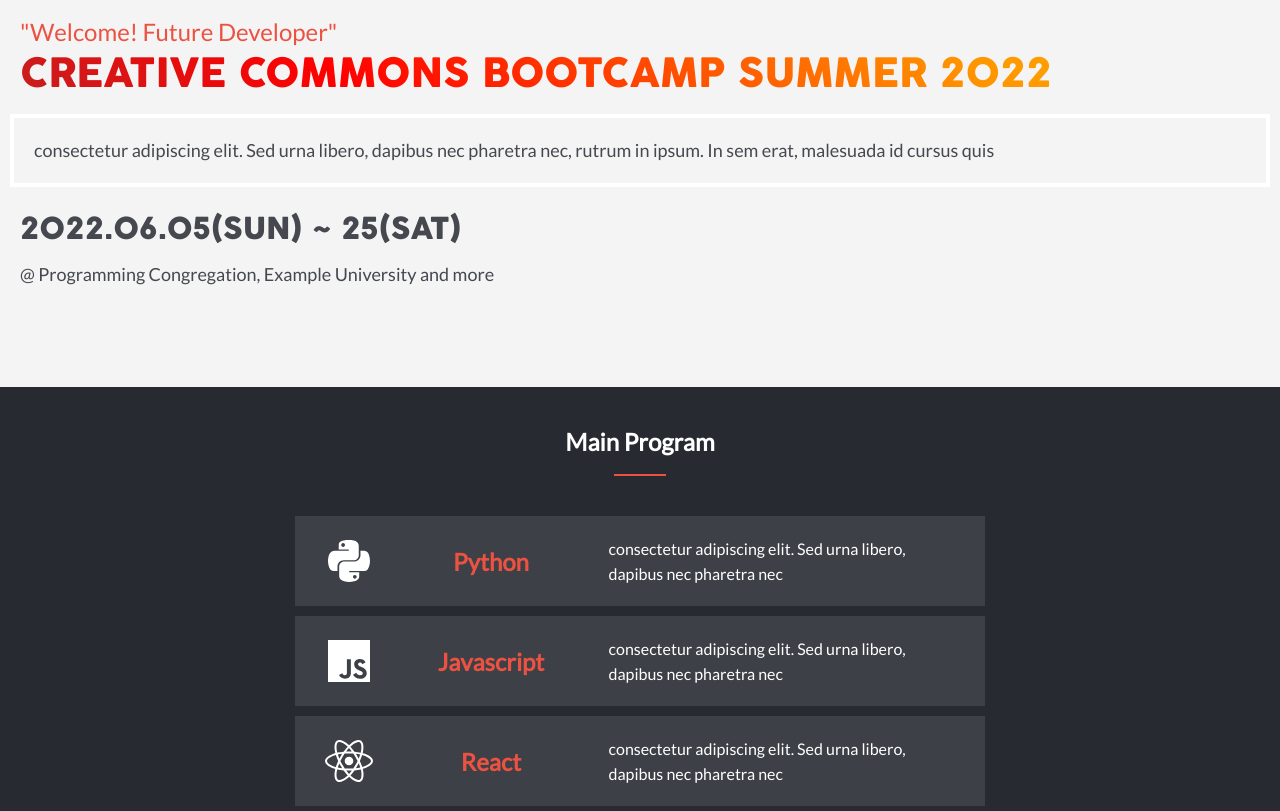
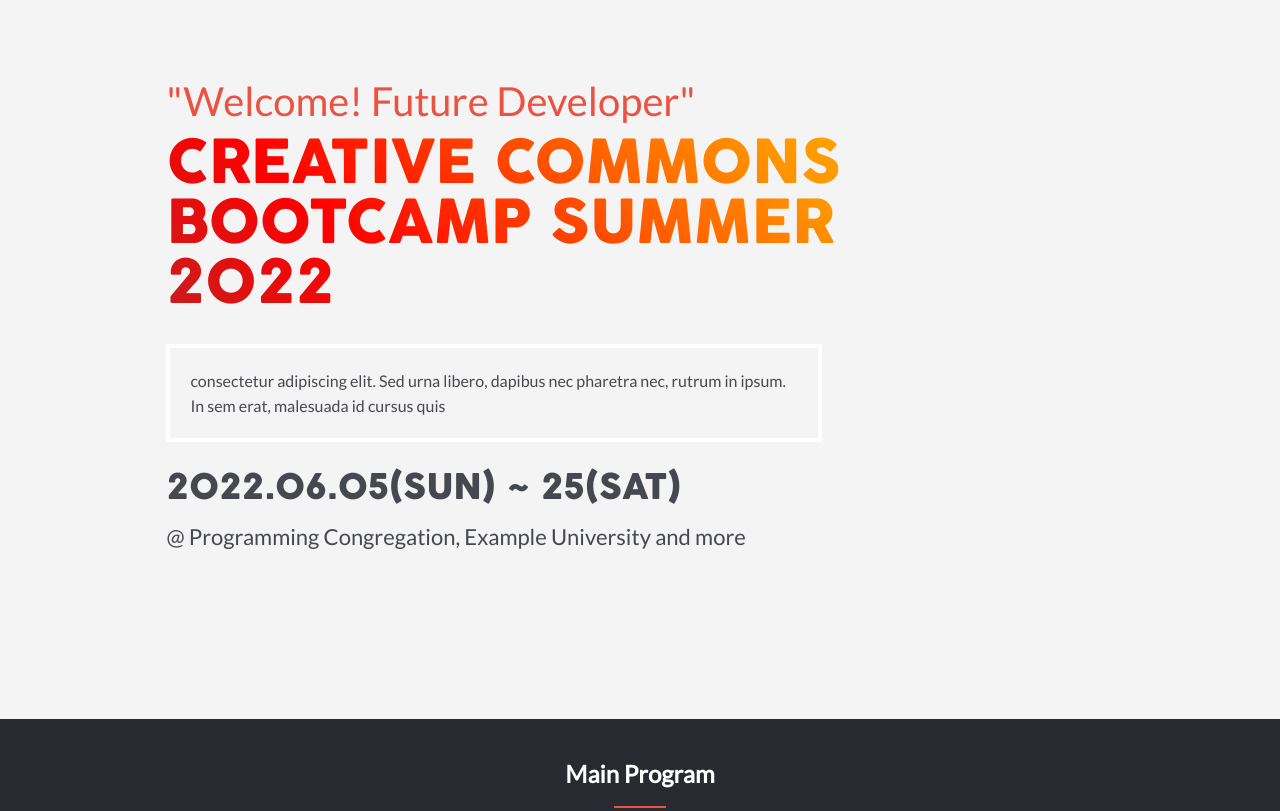
Before and after one commit to JohnFTitor/capstoneProject_first, a website: page index.html in a window 1280 px wide. Shown: the part 140-951 px from the top of the page. Drawn offline with Linux system fonts and the light colour scheme.

Commit message:
Add desktop version of the presentation section for laptop and bigger sizes

```diff
--- a/index.html
+++ b/index.html
@@ -51,14 +51,16 @@
             </ul>
         </nav>
     </header>
-    <section id="presentation" class="container presentation">
-        <p class="title title-description">"Welcome! Future Developer"</p>
-        <h1 class="title title-header title-home">CREATIVE COMMONS BOOTCAMP SUMMER 2022</h1>
-        <div class="container container-text">
-            <p>consectetur adipiscing elit. Sed urna libero, dapibus nec pharetra nec, rutrum in ipsum. In sem erat, malesuada id cursus quis</p>
+    <section id="presentation">
+        <div class="container presentation">
+            <p class="title title-description title-description-home">"Welcome! Future Developer"</p>
+            <h1 class="title title-header title-home">CREATIVE COMMONS BOOTCAMP SUMMER 2022</h1>
+            <div class="container container-text">
+                <p>consectetur adipiscing elit. Sed urna libero, dapibus nec pharetra nec, rutrum in ipsum. In sem erat, malesuada id cursus quis</p>
+            </div>
+            <h2 class="info">2022.06.05(SUN) ~ 25(SAT) </h2>
+            <p class="info-description">@ Programming Congregation, Example University and more</p>
         </div>
-        <h2 class="info">2022.06.05(SUN) ~ 25(SAT) </h2>
-        <p>@ Programming Congregation, Example University and more</p>
     </section>
     <section id="main-program" class="container programm">
         <h1>Main Program</h1>
--- a/sass/base/_typography.scss
+++ b/sass/base/_typography.scss
@@ -26,6 +26,9 @@
   font-size: 30px;
   font-family: 'Cocogoose', sans-serif;
   font-weight: 400;
+  @include for-desktop {
+    font-size: 35px;
+  }
 }
 
 .title {
@@ -48,6 +51,17 @@
     color: transparent;
     background-image: $color-title-home;
     background-color: $color-title;
+    @include for-desktop {
+      font-size: 60px;
+      line-height: 60px;
+      padding: 10px 0;
+    }
+  }
+
+  &-description-home {
+    @include for-desktop {
+      font-size: 40px;
+    }
   }
 }
 
--- a/sass/pages/_home.scss
+++ b/sass/pages/_home.scss
@@ -2,6 +2,9 @@
 .presentation > * {
   margin-left: 10px;
   margin-bottom: 10px;
+  @include for-desktop {
+    margin-left: 0;
+  }
 }
 
 .container {
@@ -12,11 +15,28 @@
     border: 4px solid white;
     padding: 20px;
     margin: 20px 0;
+    @include for-desktop {
+      width: 80%;
+      p {
+        font-size: 16px;
+      }
+    }
   }
 }
 
 .presentation {
   padding: 50px 10px 90px 10px;
+  @include for-desktop {
+    width: 90%;
+    padding-top: 15vh;
+    padding-bottom: 20vh;
+  }
+  @include for-big-desktop {
+    width: 75%;
+  }
+}
+
+#presentation {
   background-color: #f4f4f4;
 }
 
@@ -135,3 +155,18 @@
   height: 70px;
   z-index: -1;
 }
+
+.presentation,
+.programm,
+.professors {
+  @include for-desktop {
+    padding-left: 13vw;
+    padding-right: 13vw;
+  }
+}
+
+.info-description {
+  @include for-desktop {
+    font-size: 22px;
+  }
+}
```
Also changed, not shown: css/main.css.
